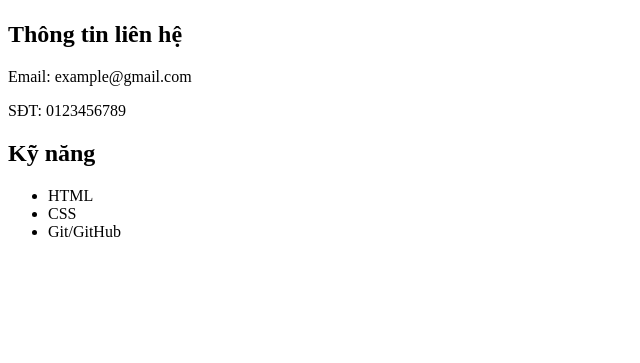
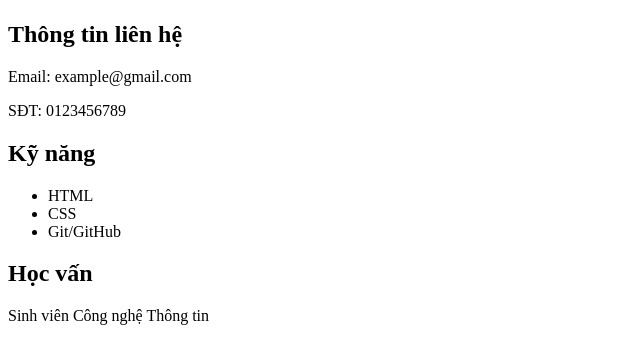
Before and after one commit to vodinhnguu/my-cv, a plain HTML site: page index.html in a window 1280 px wide. Shown: the part 99-462 px from the top of the page, without its empty margins (0-640 px from the left). Drawn offline with Linux system fonts and the light colour scheme.

Commit message:
thêm học vấn

```diff
--- a/index.html
+++ b/index.html
@@ -17,5 +17,8 @@
         <li>CSS</li>
         <li>Git/GitHub</li>
     </ul>
+
+    <h2>Học vấn</h2>
+    <p>Sinh viên Công nghệ Thông tin</p>
 </body>
 </html>
```
